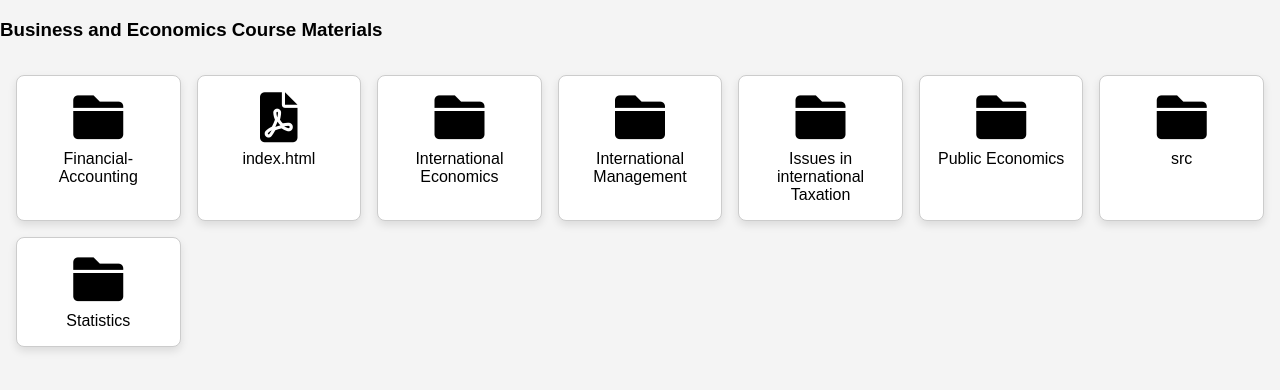
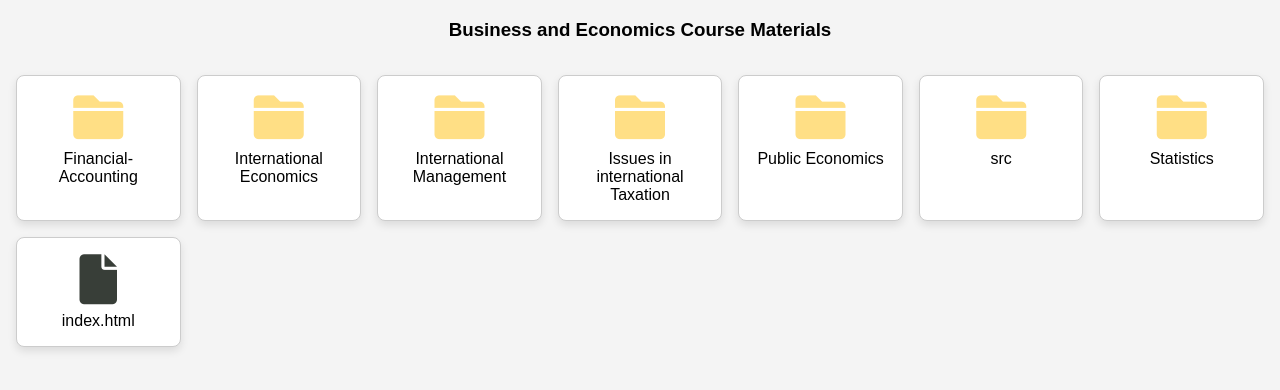
Before and after one commit to abeni-berhanu/UNICAS_Materials, a plain HTML site: page index.html in a window 1280 px wide. Drawn offline with Linux system fonts and the light colour scheme.

Commit message:
make the folders come before the files and give the icons a color

```diff
--- a/index.html
+++ b/index.html
@@ -8,7 +8,7 @@
     <link rel="stylesheet" href="src/styles.css">
 </head>
 <body>
-    <h3>Business and Economics Course Materials</h3>
+    <h3 class="main-header">Business and Economics Course Materials</h3>
     <div id="container"></div>
     <script src="src/script.js"></script>
 </body>
--- a/src/script.js
+++ b/src/script.js
@@ -3,7 +3,7 @@ document.addEventListener('DOMContentLoaded', () => {
         .then(response => response.json())
         .then(data => {
             const path = new URLSearchParams(window.location.search).get('path') || '';
-            console.log(path , "hello fetch")
+            console.log(path, "hello fetch");
             renderDirectory(getSubdirectory(data, path), path);
         })
         .catch(error => console.error('Error fetching JSON:', error));
@@ -23,18 +23,27 @@ function renderDirectory(directory, basePath = '') {
     const container = document.getElementById('container');
     container.innerHTML = ''; // Clear any existing content
 
+    const folders = [];
+    const files = [];
+
     for (const key in directory) {
         const value = directory[key];
         if (key === 'file') {
-            value.forEach(fileName => {
-                const card = createCard(fileName, 'file', basePath);
-                container.appendChild(card);
-            });
+            files.push(...value);
         } else {
-            const card = createCard(key, 'folder', basePath);
-            container.appendChild(card);
+            folders.push(key);
         }
     }
+
+    folders.forEach(folderName => {
+        const card = createCard(folderName, 'folder', basePath);
+        container.appendChild(card);
+    });
+
+    files.forEach(fileName => {
+        const card = createCard(fileName, 'file', basePath);
+        container.appendChild(card);
+    });
 }
 
 function createCard(name, type, basePath) {
@@ -42,7 +51,7 @@ function createCard(name, type, basePath) {
     card.className = 'card';
 
     const icon = document.createElement('i');
-    icon.className = type === 'file' ? 'fas fa-file-pdf' : 'fas fa-folder';
+    icon.className = type === 'file' ? 'fas fa-file file' : 'fas fa-folder folder';
     card.appendChild(icon);
 
     const title = document.createElement('div');
--- a/src/styles.css
+++ b/src/styles.css
@@ -4,7 +4,10 @@ body {
     padding: 0;
     background-color: #f4f4f4;
 }
-
+.main-header {
+    font-family: 'Space Grotesk', sans-serif;
+    text-align: center;
+}
 #container {
     display: grid;
     grid-template-columns: repeat(auto-fill, minmax(150px, 1fr));
@@ -22,6 +25,12 @@ body {
     box-shadow: 0 4px 8px rgba(0, 0, 0, 0.1);
 }
 
+.file {
+    color: rgb(56, 62, 56);
+}
+.folder {
+    color: #ffdf85;
+}
 .card i {
     font-size: 50px;
     margin-bottom: 8px;
```
